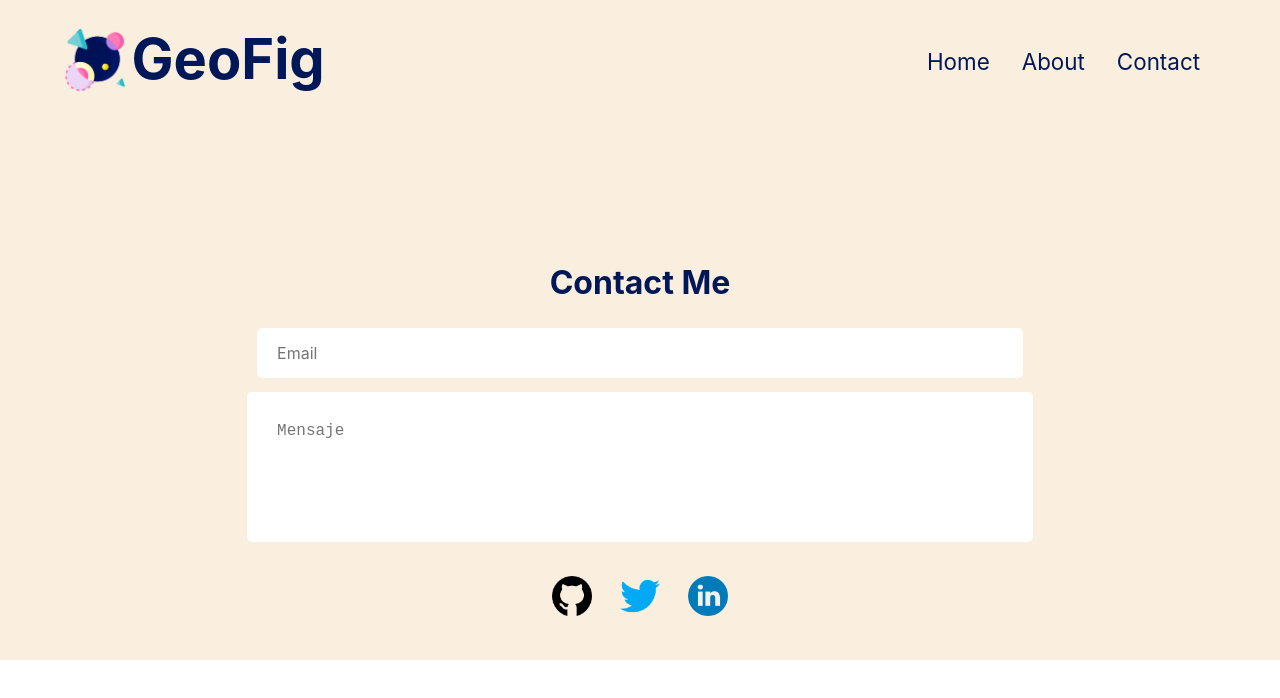
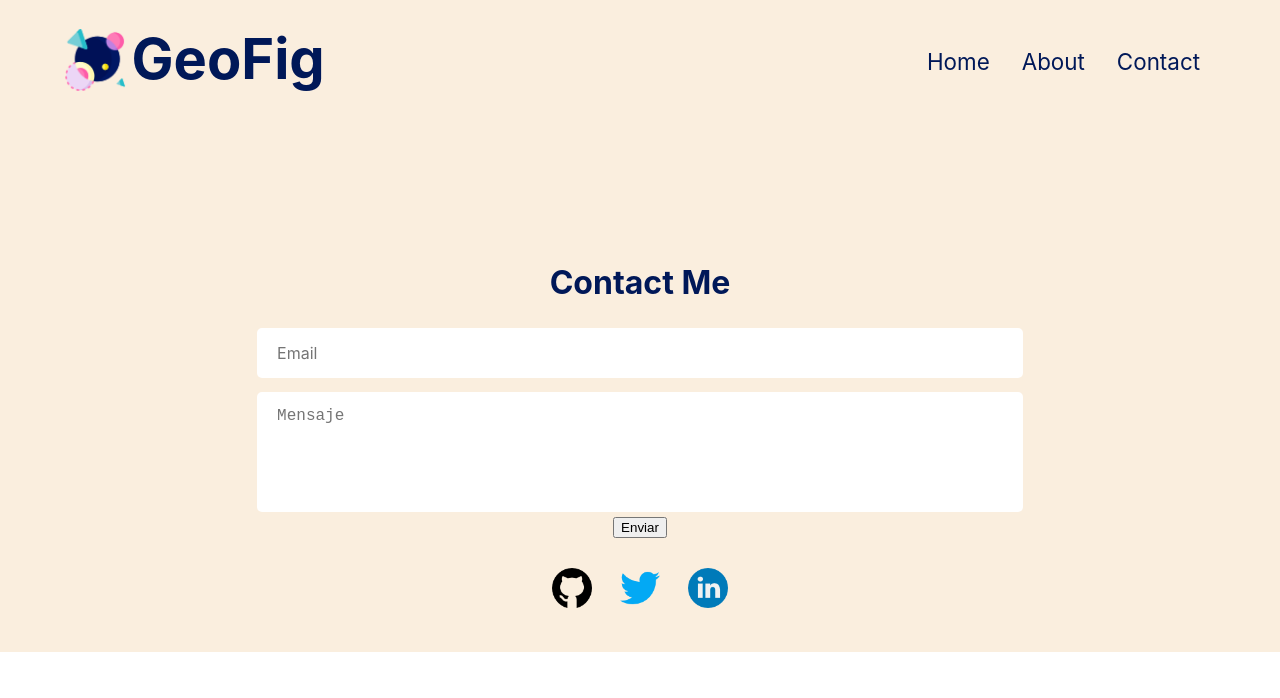
Before and after one commit to KeuryLendof/GeoFig, a React (Create React App) app: page /figuras in a window 1280 px wide. Shown: the top 698 px of the page. Built offline with nearby package versions, Linux system fonts and the light colour scheme.

Commit message:
footer contact 60%

```diff
--- a/src/componentes/Footer/Footer.css
+++ b/src/componentes/Footer/Footer.css
@@ -16,7 +16,7 @@ form{
     margin: 0 auto;
 }
 
-.join_input{
+.join_inputt{
     padding: 15px 20px;
     font: inherit;
     border-radius: 5px;
@@ -28,7 +28,8 @@ form{
 
 textarea{
     margin-top: 6px;
-    padding: 30px;
+    /* padding: 30px; */
+    padding: 15px 20px;
     width: 90%;
     height: 90px;
     max-height: 260px;
--- a/src/componentes/Footer/Footer.js
+++ b/src/componentes/Footer/Footer.js
@@ -11,9 +11,11 @@ const Footer = ()=>{
             <h2>Contact Me</h2>
 
             <form id="form">
-                <input type="email" placeholder="Email" className="join_input"/>
+                <input type="email" placeholder="Email" className="join_inputt" required/>
 
                 <textarea id="texto" placeholder="Mensaje" required></textarea>
+
+                <button>Enviar</button>
             </form>
 
             <section>
```
